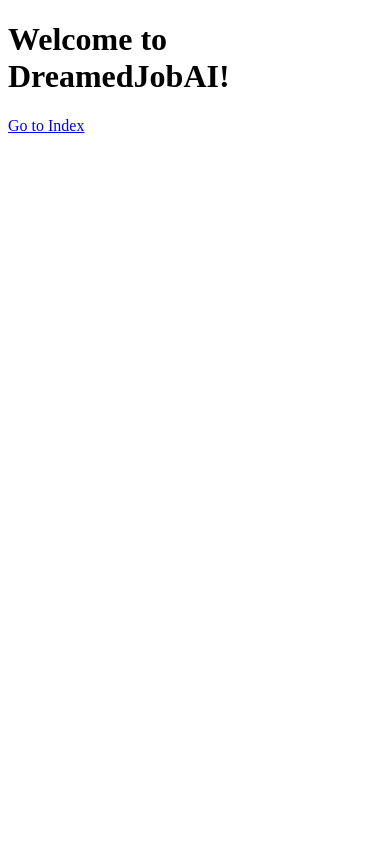
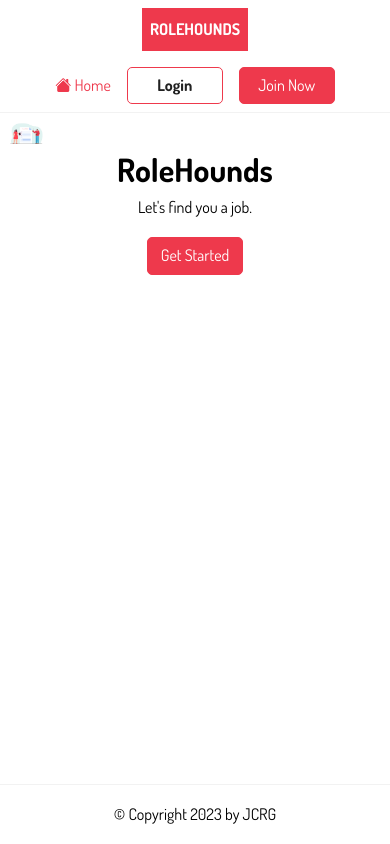
Before and after one commit to 0JCRG0/DjangoApp, a Django app: page /DreamedJobAI/ in a window 390 px wide. Run offline with Django 4.2, Linux system fonts and the light colour scheme.

Commit message:
added style.css and btns

```diff
--- /dev/null
+++ b/DreamedJobAI/static/DreamedJobAI/css/style.css
@@ -0,0 +1,362 @@
+@import url('https://fonts.googleapis.com/css2?family=Dosis:wght@200;300;400;500;700;800&display=swap');
+@import url('https://cdn.jsdelivr.net/npm/bootstrap-icons@1.10.2/font/bootstrap-icons.css');
+
+:root {
+  --color-primary: #ee394c;
+  --color-secondary: #86b7fe;
+  --color-light: #f2f2f2;
+  --color-gray: #ced4da;
+  --color-dark: #212121;
+  --color-white: #ffffff;
+  --color-error: #e2442f;
+  --color-warning: #ffc900;
+  --color-info: #02a2b9;
+  --color-success: #1ba345;
+  --color-input: #00d1b2;
+  --border-radius: 5px;
+}
+* {
+  margin: 0;
+  padding: 0;
+  box-sizing: border-box;
+  text-rendering: optimizeLegibility;
+}
+
+html,
+body {
+  height: 100%;
+}
+
+img {
+  max-width: 10%;
+}
+input,
+button,
+textarea {
+  font: inherit;
+}
+
+input[type='text']:focus,
+input[type='email']:focus,
+input[type='password']:focus,
+textarea:focus {
+  outline: 0;
+  box-shadow:  0 0 0 0.125rem rgb(0 209 178 / 25%);
+  border: solid 1px var(--color-input);
+}
+
+.btn:focus {
+  outline: 0;
+  box-shadow: 0 0 0 0.125rem rgb(238, 57, 76, 25%);
+}
+body {
+  font-family: 'Dosis', sans-serif;
+  font-size: 1rem;
+  line-height: 1.7;
+  display: flex;
+  flex-direction: column;
+}
+
+h1 {
+  font-size: 2rem;
+  line-height: 1.5;
+}
+h2 {
+  font-size: 1.4rem;
+}
+
+a {
+  color: var(--color-primary);
+  text-decoration: none;
+}
+a:hover {
+  text-decoration: underline;
+}
+
+.container {
+  max-width: 960px;
+  margin: 0 auto;
+  padding: 0.5rem;
+}
+
+.header {
+  border-bottom: solid 1px var(--color-light);
+}
+
+.header .container {
+  display: flex;
+  align-items: center;
+  gap:1rem;
+
+}
+
+.nav {
+	display:flex;
+	gap:1rem;
+	align-items: center;
+	justify-content: center;
+	flex-basis: 100%;
+}
+
+
+
+.nav a:nth-last-child(2) {
+	margin-left: auto;
+	font-weight: bold;
+}
+
+
+.logo {
+  padding: 0.5rem;
+  background-color: var(--color-primary);
+  text-decoration: none;
+  color: var(--color-white);
+  font-weight: bold;
+  text-transform: uppercase;
+}
+.logo:hover {
+  text-decoration: none;
+}
+/* feature */
+.feature {
+  display: flex;
+  justify-content: space-between;
+}
+.feature-content {
+  width: 50%;
+  display: flex;
+  flex-direction: column;
+  justify-content: center;
+}
+.feature-content .cta {
+  margin-top: 1rem;
+  align-self: flex-start;
+}
+.feature-image {
+  width: 50%;
+  height: auto;
+}
+
+/* form */
+
+.card {
+  border: solid 1px var(--color-light);
+  padding: 1rem;
+  border-radius: var(--border-radius);
+  box-shadow: rgb(11 43 158 / 15%) 0px 6px 20px -6px;
+  min-width: 400px;
+}
+
+/* form */
+form > * {
+  display: block;
+  margin-bottom: 0.5rem;
+}
+
+form > input[type='submit'],
+form > button {
+  margin: 1rem 0;
+}
+
+.form-buttons {
+  display: flex;
+  justify-content: space-between;
+  align-items: center;
+  gap: 0.75rem;
+}
+
+hr {
+  height: 1px;
+  border: none;
+  background-color: var(--color-light);
+}
+
+input[type='text'],
+input[type='email'],
+input[type='password'],
+textarea {
+  border-radius: var(--border-radius);
+  border: solid 1px var(--color-gray);
+  width: 100%;
+  padding: 0.25rem 0.75rem;
+}
+
+textarea {
+  max-height: 7rem;
+}
+
+/* Task list */
+
+.tasks {
+  list-style: none;
+  width: 100%;
+  max-width: 450px;
+}
+
+.tasks li {
+  display: flex;
+  justify-content: space-between;
+  align-items: center;
+  width: 100%;
+  border-bottom: solid 1px var(--color-dark);
+  padding: 0.5rem 0;
+}
+.tasks li:last-of-type {
+  border-bottom: none;
+}
+
+.task-controls {
+  display: flex;
+  justify-content: space-between;
+  gap: 1rem;
+}
+
+.task-controls a {
+  color: var(--color-dark);
+}
+
+/* task detail */
+
+.task {
+  margin-bottom: auto;
+}
+
+.badge {
+  font-size: 0.5rem;
+  padding: 0.25rem 1rem;
+  color: var(--color-white);
+  border-radius: 2rem;
+  align-self: flex-start;
+}
+
+.badge-completed {
+  background-color: var(--color-success);
+}
+
+.badge-pending {
+  background-color: var(--color-warning);
+}
+
+.completed {
+  text-decoration: line-through;
+}
+
+.completed:hover {
+  text-decoration: line-through;
+}
+/* footer */
+.footer p {
+  text-align: center;
+}
+
+.footer {
+  margin-top: auto;
+  padding: 0.5rem 0;
+  border-top: solid 1px var(--color-light);
+}
+
+.btn {
+  padding: 0.25rem 0.75rem;
+  border-radius: var(--border-radius);
+  background-color: var(--color-white);
+  border: solid 1px var(--color-white);
+  color: var(--color-dark);
+  cursor: pointer;
+  text-decoration: none;
+  font-size: 1rem;
+  min-width: 6rem;
+  text-align: center;
+}
+
+.btn:hover {
+  text-decoration: none;
+}
+.btn-outline {
+  border: solid 1px var(--color-primary);
+}
+
+.btn-primary {
+  border: solid 1px var(--color-primary);
+  background-color: var(--color-primary);
+  color: var(--color-white);
+}
+
+/* alert */
+.alert {
+  padding: 0.25rem 0.75rem;
+  border-radius: 0.5rem;
+}
+.alert-error {
+  background-color: var(--color-error);
+  color: var(--color-light);
+}
+
+.alert-warning {
+  background-color: var(--color-warning);
+  color: var(--color-light);
+}
+
+.alert-info {
+  background-color: var(--color-info);
+  color: var(--color-light);
+}
+
+.alert-success {
+  background-color: var(--color-success);
+  color: var(--color-light);
+}
+
+/* utilities */
+.text-center {
+  text-align: center;
+}
+
+.error {
+  color: var(--color-error);
+}
+
+.full-width {
+  width: 100%;
+}
+
+.center {
+  display: flex;
+  flex-direction: column;
+  align-items: center;
+  justify-content: center;
+  min-height: 70vh;
+}
+
+@media (max-width: 768px) {
+  .header > .container {
+    display: flex;
+    flex-direction: column;
+    justify-content: center;
+    align-items: center;
+    gap: 1rem;
+  }
+  .brand {
+    order: 1;
+  }
+  .card {
+    max-width: 360px;
+  }
+  .feature {
+    flex-direction: column;
+  }
+  .feature-content,
+  .feature-image {
+    width: 100%;
+  }
+
+  .feature-image {
+    order: 1;
+  }
+  .feature-content {
+    order: 2;
+    text-align: center;
+  }
+  .feature-content .cta {
+    align-self: center;
+  }
+}
--- /dev/null
+++ b/DreamedJobAI/templates/DreamedJobAI/base.html
@@ -0,0 +1,31 @@
+{% load static %}
+<!DOCTYPE html>
+<html lang="en">
+<head>
+    <meta charset="UTF-8">
+    <meta name="viewport" content="width=device-width, initial-scale=1.0">
+    <link rel="stylesheet" href="{% static 'css/style.css' %}" />
+    <title>DreamedJobAI</title>
+</head>
+<body>
+    <header class="header">
+        <div class="container">
+            <a href="{%url 'DreamedJobAI:home'%}" class="logo">RoleHounds</a>
+            <nav class="nav">
+                <a href="{%url 'DreamedJobAI:home'%}"><i class="bi bi-house-fill"></i> Home</a>
+                <a href="{% url 'DreamedJobAI:home' %}" class="btn btn-outline">Login</a>
+                <a href="{% url 'DreamedJobAI:home' %}" class="btn btn-primary">Join Now</a>
+        </div>
+    </header>
+    <main>
+        <div class="container">
+            {% block content %}{% endblock %}
+        </div>
+    </main>
+    <footer class="footer">
+        <div class="container">
+            <p>&copy; Copyright {% now "Y" %} by JCRG</a></p>
+        </div>
+    </footer>
+</body>
+</html>
--- /dev/null
+++ b/DreamedJobAI/templates/DreamedJobAI/home.html
@@ -0,0 +1,12 @@
+{% extends 'DreamedJobAI/base.html' %}
+{% load static %}
+{% block content %}
+    <section class="feature">
+        <div class="feature-content">
+            <h1>RoleHounds</h1>
+            <p>Let's find you a job.</p>
+            <a class="btn btn-primary cta" href="#">Get Started</a>
+        </div>
+        <img src="{% static 'DreamedJobAI/images/feature.jpg' %}" alt="" class="feature-image">
+    </section>
+{% endblock content %}
--- a/DreamedJobAI/templates/DreamedJobAI/summary.html
+++ b/DreamedJobAI/templates/DreamedJobAI/summary.html
@@ -4,7 +4,7 @@
 <html>
 <head>
     <title>Summarised CV</title>
-    <link rel="stylesheet" type="text/css" href="{% static 'DreamedJobAI/summary.css' %}">
+    <link rel="stylesheet" type="text/css" href="{% static 'DreamedJobAI/css/summary.css' %}">
 </head>
 <body>
     <div class="container">
--- a/DreamedJobAI/urls.py
+++ b/DreamedJobAI/urls.py
@@ -8,6 +8,6 @@ urlpatterns = [
 
 app_name = 'DreamedJobAI'
 urlpatterns = [
-    path('', views.landing_page, name='landing_page'),
+    path('', views.home, name='home'),
     path('index/', views.index, name='index'),
 ]
--- a/DreamedJobAI/views.py
+++ b/DreamedJobAI/views.py
@@ -9,8 +9,8 @@ from django.core.files.base import ContentFile
 import magic
 from .utils import summarise_cv, extract_text_from_pdf
 
-def landing_page(request):
-    return render(request, 'DreamedJobAI/landing_page.html')
+def home(request):
+    return render(request, 'DreamedJobAI/home.html')
 
 def index(request):
     if request.method == 'POST':
```
Also changed, not shown: DreamedJobAI/static/DreamedJobAI/css/summary.css (renamed from DreamedJobAI/static/DreamedJobAI/summary.css), DreamedJobAI/static/DreamedJobAI/images/feature.jpg (added), 5 other files.
